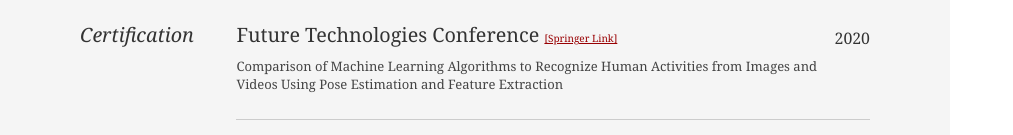
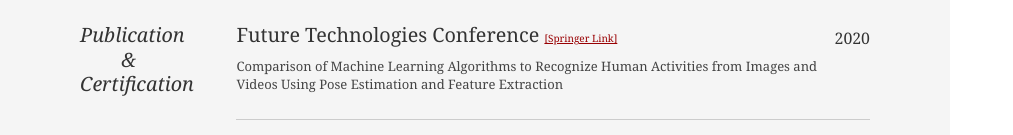
Before and after one commit to Zakiya-Jafrin/zakiya-jafrin.github.io, a plain HTML site: page index.html in a window 1280 px wide. Shown: the part 2034-2169 px from the top of the page, without its empty margins (0-1013 px from the left). Drawn offline with Linux system fonts and the light colour scheme.

Commit message:
Update index.html

```diff
--- a/index.html
+++ b/index.html
@@ -280,7 +280,8 @@
 					<div class="yui-gf">
 
 						<div class="yui-u first">
-							<h2>Certification</h2>
+							<h2>Publication &nbsp &nbsp &nbsp &nbsp & Certification</h2>
+
 						</div><!--// .yui-u -->
 
 						<div class="yui-u">
```
